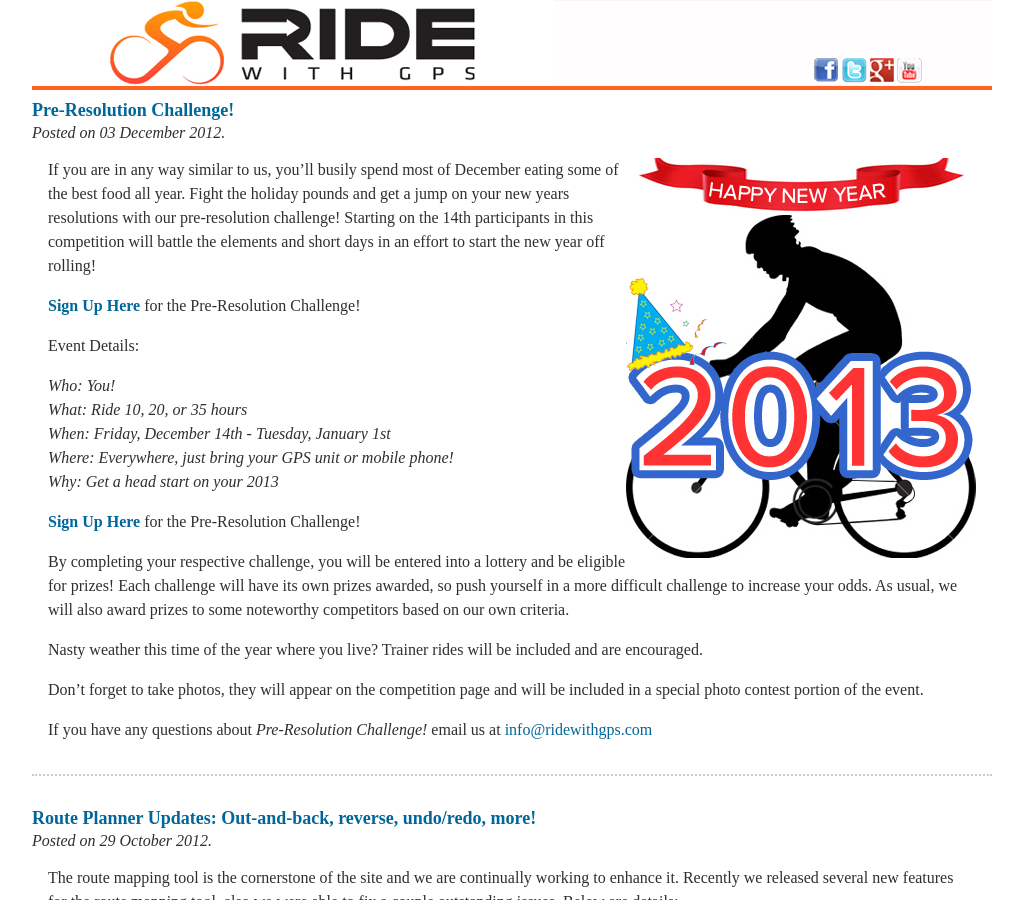
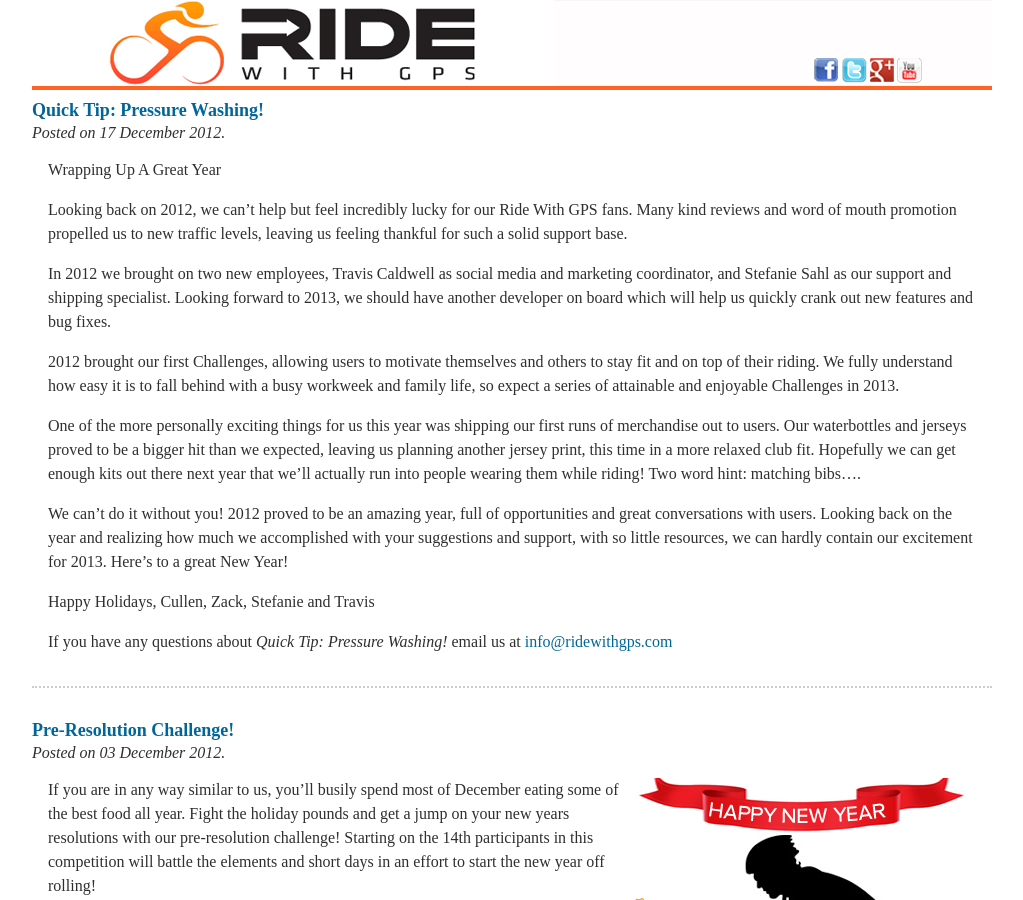
Before and after one commit to kingcu/blog.ridewithgps.com, a Jekyll site: the page built from index.html, in a window 1280 px wide and 900 px high. Shown: the whole window, without its empty margins (128-1151 px from the left). Built offline with Jekyll 4.4.1, drawn with Linux system fonts in a browser that asks for light colours; some web fonts are replaced; Markdown is read by kramdown in place of the engine named in the settings; the list of posts is cut into pages by our own code; comment, search, counter and statistics services are not loaded; some of the changed text lies outside the part shown.

Commit message:
2012 Wrap Up

```diff
--- /dev/null
+++ b/_posts/2012-12-17-2012-Wrap-Up.markdown
@@ -0,0 +1,21 @@
+---
+layout: post
+title: "Quick Tip: Pressure Washing!"
+---
+Wrapping Up A Great Year
+
+Looking back on 2012, we can't help but feel incredibly lucky for our Ride With GPS fans.  Many kind reviews and word of mouth promotion propelled us to new traffic levels, leaving us feeling thankful for such a solid support base.
+
+In 2012 we brought on two new employees, Travis Caldwell as social media and marketing coordinator, and Stefanie Sahl as our support and shipping specialist.  Looking forward to 2013, we should have another developer on board which will help us quickly crank out new features and bug fixes.
+
+2012 brought our first Challenges, allowing users to motivate themselves and others to stay fit and on top of their riding.  We fully understand how easy it is to fall behind with a busy workweek and family life, so expect a series of attainable and enjoyable Challenges in 2013.
+
+One of the more personally exciting things for us this year was shipping our first runs of merchandise out to users.  Our waterbottles and jerseys proved to be a bigger hit than we expected, leaving us planning another jersey print, this time in a more relaxed club fit.  Hopefully we can get enough kits out there next year that we'll actually run into people wearing them while riding!  Two word hint: matching bibs....
+
+We can't do it without you!  2012 proved to be an amazing year, full of opportunities and great conversations with users.  Looking back on the year and realizing how much we accomplished with your suggestions and support, with so little resources, we can hardly contain our excitement for 2013.  Here's to a great New Year!
+
+
+Happy Holidays,
+Cullen, Zack, Stefanie and Travis
+
+If you have any questions about *{{ page.title }}* email us at <a href="mailto:info@ridewithgps.com">info@ridewithgps.com</a>
```
Also changed, not shown: drafts/2012-12-10-Quick-Tip-Pressure-Washer.markdown (line endings or trailing spaces).
